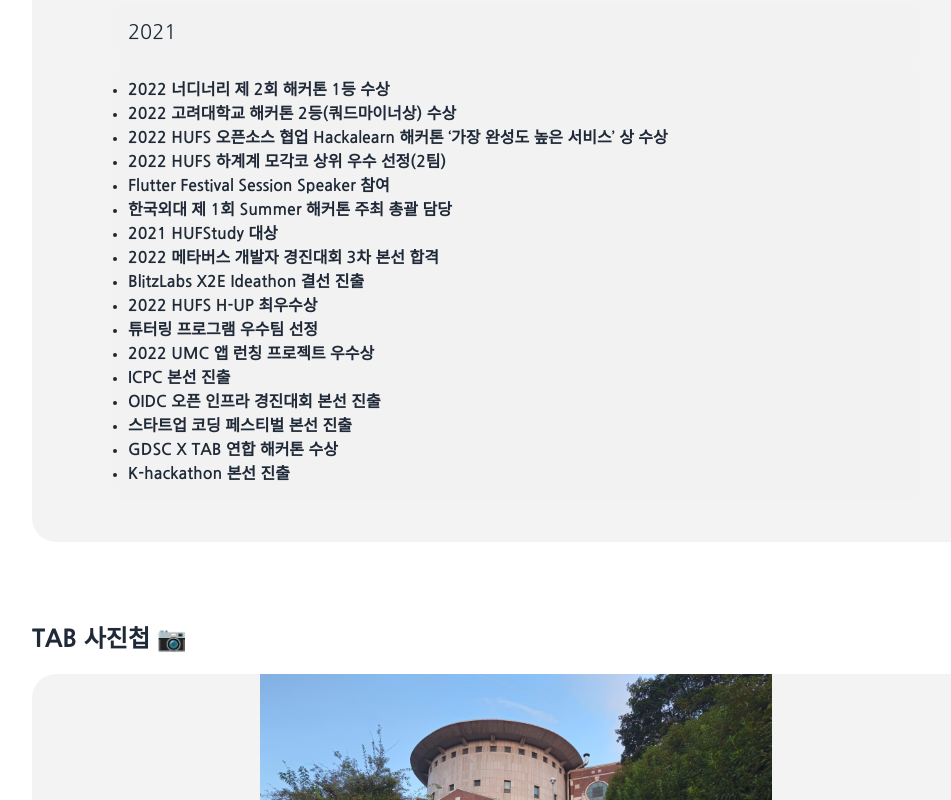
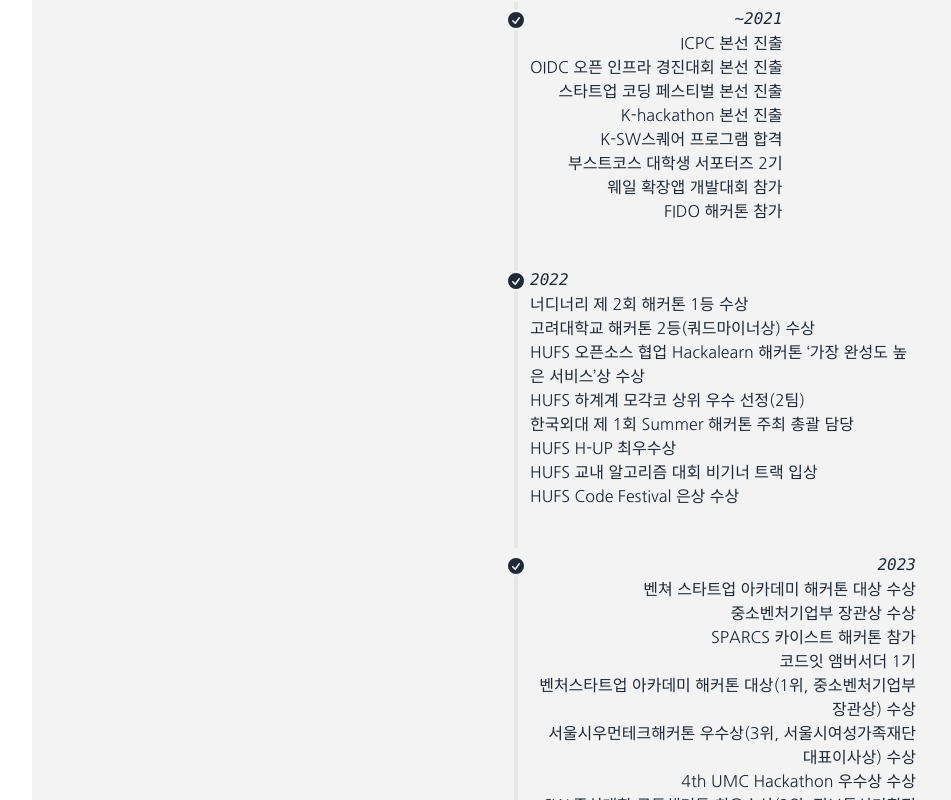
Before and after one commit to juhui88/TAB_Website, a React (Create React App) app: page / in a window 1280 px wide. Shown: the part 4380-5180 px from the top of the page, without its empty margins (124-1075 px from the left). Built offline with nearby package versions, Linux system fonts and the light colour scheme.

Commit message:
Fix: Achievement add

```diff
--- a/public/index.html
+++ b/public/index.html
@@ -1,14 +1,12 @@
 <!DOCTYPE html>
 <html lang="en">
+
 <head>
   <meta charset="utf-8" />
   <link rel="icon" href="%PUBLIC_URL%/favicon.ico" />
   <meta name="viewport" content="width=device-width, initial-scale=1" />
   <meta name="theme-color" content="#000000" />
-    <meta
-      name="description"
-      content="Web site created using create-react-app"
-    />
+  <meta name="description" content="Web site created using create-react-app" />
   <link rel="apple-touch-icon" href="%PUBLIC_URL%/logo192.png" />
   <link rel="preconnect" href="https://fonts.googleapis.com">
   <link rel="preconnect" href="https://fonts.gstatic.com" crossorigin>
@@ -27,8 +25,9 @@
       work correctly both with client-side routing and a non-root public URL.
       Learn how to configure a non-root public URL by running `npm run build`.
     -->
-    <title>React App</title>
+  <title>컴퓨터공학부 학회 TAB</title>
 </head>
+
 <body>
   <noscript>You need to enable JavaScript to run this app.</noscript>
   <div id="root"></div>
@@ -43,4 +42,5 @@
       To create a production bundle, use `npm run build` or `yarn build`.
     -->
 </body>
+
 </html>
--- a/src/components/Achievement.js
+++ b/src/components/Achievement.js
@@ -2,70 +2,126 @@
   return (
     <div>
       <span className="text-xl sm:text-2xl font-extrabold">이루어온 것들✨</span>
-      <div className="bg-[#F3F3F3] p-6 sm:p-10 sm:px-20 mt-10 rounded-3xl">
-        <div className="collapse bg-base-200">
-          <input type="checkbox" />
-          <div className="collapse-title text-xl font-medium">
-            2021
+      <div className="bg-[#F3F3F3] p-6 sm:p-10 sm:px-20 mt-10 rounded-3xl text-xs sm:text-base">
+        <ul className="timeline timeline-snap-icon max-md:timeline-compact timeline-vertical">
+          <li>
+            <hr />
+            <div className="timeline-middle">
+              <svg xmlns="http://www.w3.org/2000/svg" viewBox="0 0 20 20" fill="currentColor" className="h-5 w-5"><path fillRule="evenodd" d="M10 18a8 8 0 100-16 8 8 0 000 16zm3.857-9.809a.75.75 0 00-1.214-.882l-3.483 4.79-1.88-1.88a.75.75 0 10-1.06 1.061l2.5 2.5a.75.75 0 001.137-.089l4-5.5z" clipRule="evenodd" /></svg>
             </div>
-          <div className="collapse-content">
-            <ul>
-              <li>2021 HUFStudy 대상</li>
-            </ul>
+            <div className="timeline-end md:text-end mb-10">
+              <time className="font-mono italic">~2021</time>
+              <div>
+                <div>
+                  ICPC 본선 진출
+                </div>
+                <div>
+                  OIDC 오픈 인프라 경진대회 본선 진출
+                </div>
+                <div>
+                  스타트업 코딩 페스티벌 본선 진출
+                </div>
+                <div>
+                  K-hackathon 본선 진출
+                </div>
+                <div>
+                  K-SW스퀘어 프로그램 합격
+                </div>
+                <div>
+                  부스트코스 대학생 서포터즈 2기
+                </div>
+                <div>
+                  웨일 확장앱 개발대회 참가
+                </div>
+                <div>
+                  FIDO 해커톤 참가
                 </div>
               </div>
+            </div>
+            <hr />
 
-
-        <div className="collapse bg-base-200">
-          <input type="checkbox" />
-          <div className="collapse-title text-xl font-medium">
-            <ul className="list-disc font-bold text-xs sm:text-base">
-              <li>2022 너디너리 제 2회 해커톤 1등 수상</li>
-              <li>2022 고려대학교 해커톤 2등(쿼드마이너상) 수상</li>
+          </li>
           <li>
-                2022 HUFS 오픈소스 협업 Hackalearn 해커톤 ‘가장 완성도 높은 서비스’
-                상 수상
-              </li>
-              <li>2022 HUFS 하계계 모각코 상위 우수 선정(2팀)</li>
-              <li>Flutter Festival Session Speaker 참여</li>
-              <li>한국외대 제 1회 Summer 해커톤 주최 총괄 담당</li>
-              <li>2021 HUFStudy 대상</li>
-              <li>2022 메타버스 개발자 경진대회 3차 본선 합격</li>
-              <li>BlitzLabs X2E Ideathon 결선 진출</li>
-              <li>2022 HUFS H-UP 최우수상</li>
-              <li>튜터링 프로그램 우수팀 선정</li>
-              <li>2022 UMC 앱 런칭 프로젝트 우수상</li>
-              <li>ICPC 본선 진출</li>
-              <li>OIDC 오픈 인프라 경진대회 본선 진출</li>
-              <li>스타트업 코딩 페스티벌 본선 진출</li>
-              <li>GDSC X TAB 연합 해커톤 수상</li>
-              <li>K-hackathon 본선 진출</li>
-            </ul>
+            <hr />
+            <div className="timeline-middle">
+              <svg xmlns="http://www.w3.org/2000/svg" viewBox="0 0 20 20" fill="currentColor" className="h-5 w-5"><path fillRule="evenodd" d="M10 18a8 8 0 100-16 8 8 0 000 16zm3.857-9.809a.75.75 0 00-1.214-.882l-3.483 4.79-1.88-1.88a.75.75 0 10-1.06 1.061l2.5 2.5a.75.75 0 001.137-.089l4-5.5z" clipRule="evenodd" /></svg>
             </div>
-          <div className="collapse-content">
-            <p>
-              <ul className="list-disc font-bold text-xs sm:text-base">
-                <li>HUFS 교내 알고리즘 대회 비기너 트랙 입상</li>
-                <li>HUFS Code Festival 은상 수상</li>
-                <li>K-SW스퀘어 프로그램 합격</li>
-                <li>부스트코스 대학생 서포터즈 2기</li>
-                <li>웨일 확장앱 개발대회 참가</li>
-                <li>FIDO 해커톤 참가</li>
-                <li>2023 벤쳐 스타트업 아카데미 해커톤 대상 수상</li>
-                <li>2023 중소벤처기업부 장관상 수상</li>
-                <li>2023 SPARCS 카이스트 해커톤 참가</li>
-                <li>2023 한국외국어대학교 AI/SW 창업프로젝트 우수팀 선정</li>
-                <li>코드잇 앰버서더 1기</li>
-                <li>2023 벤처스타트업 아카데미 해커톤 대상(1위, 중소벤처기업부장관상) 수상 </li>
-                <li>2023 서울시우먼테크해커톤 우수상(3위, 서울시여성가족재단 대표이사상) 수상 </li>
-                <li>2023 4th UMC Hackathon 우수상 수상</li>
-                <li>2023 SW 중심대학 공동해커톤 최우수상(2위, 정보통신기획평가원장상) 수상 </li>
-                <li>2023 SKT 대학생 테크 인플루언서 데보션영 2기</li>
-                <li>한국외대 제 2회 HUFSummber Hackathon 주최</li>
-              </ul>
-            </p>
+            <div className="timeline-end mb-10">
+              <time className="font-mono italic">2022</time>
+              <div>
+                <div>
+                  너디너리 제 2회 해커톤 1등 수상
+                </div>
+                <div>
+                  고려대학교 해커톤 2등(쿼드마이너상) 수상
+                </div>
+                <div>
+                  HUFS 오픈소스 협업 Hackalearn 해커톤 ‘가장 완성도 높은 서비스’상 수상
+                </div>
+                <div>
+                  HUFS 하계계 모각코 상위 우수 선정(2팀)
+                </div>
+                <div>
+                  한국외대 제 1회 Summer 해커톤 주최 총괄 담당
+                </div>
+                <div>
+                  HUFS H-UP 최우수상
+                </div>
+                <div>
+                  HUFS 교내 알고리즘 대회 비기너 트랙 입상
+                </div>
+                <div>
+                  HUFS Code Festival 은상 수상
                 </div>
               </div>
+            </div>
+            <hr />
+          </li>
+          <li>
+
+            <div className="timeline-middle">
+              <svg xmlns="http://www.w3.org/2000/svg" viewBox="0 0 20 20" fill="currentColor" className="h-5 w-5"><path fillRule="evenodd" d="M10 18a8 8 0 100-16 8 8 0 000 16zm3.857-9.809a.75.75 0 00-1.214-.882l-3.483 4.79-1.88-1.88a.75.75 0 10-1.06 1.061l2.5 2.5a.75.75 0 001.137-.089l4-5.5z" clipRule="evenodd" /></svg>
+            </div>
+            <div className="timeline-end md:text-end mb-10">
+              <time className="font-mono italic">2023</time>
+              <div>
+                <div>
+                  벤쳐 스타트업 아카데미 해커톤 대상 수상
+                </div>
+                <div>
+                  중소벤처기업부 장관상 수상
+                </div>
+                <div>
+                  SPARCS 카이스트 해커톤 참가
+                </div>
+                <div>
+                  코드잇 앰버서더 1기
+                </div>
+                <div>
+                  벤처스타트업 아카데미 해커톤 대상(1위, 중소벤처기업부장관상) 수상
+                </div>
+                <div>
+                  서울시우먼테크해커톤 우수상(3위, 서울시여성가족재단 대표이사상) 수상
+                </div>
+                <div>
+                  4th UMC Hackathon 우수상 수상
+                </div>
+                <div>
+                  SW 중심대학 공동해커톤 최우수상(2위, 정보통신기획평가원장상) 수상
+                </div>
+                <div>
+                  SKT 대학생 테크 인플루언서 데보션영 2기
+                </div>
+                <div>
+                  한국외대 제 2회 HUFSummber Hackathon 주최
+                </div>
+              </div>
+            </div>
+            <hr />
+          </li>
+
+        </ul>
+
 
 
       </div>
```
Lines whose indentation alone changed are shown as unchanged.
